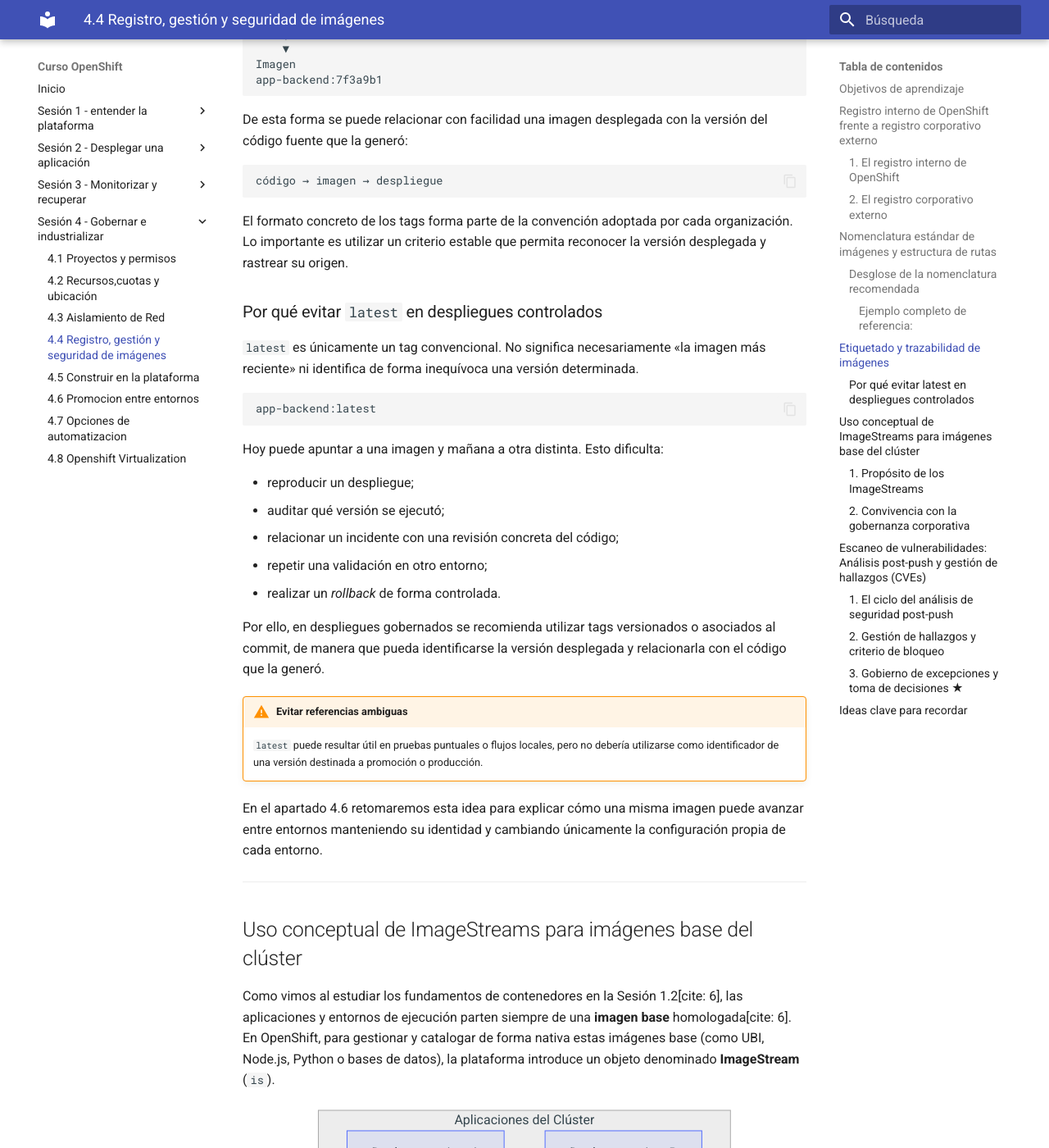
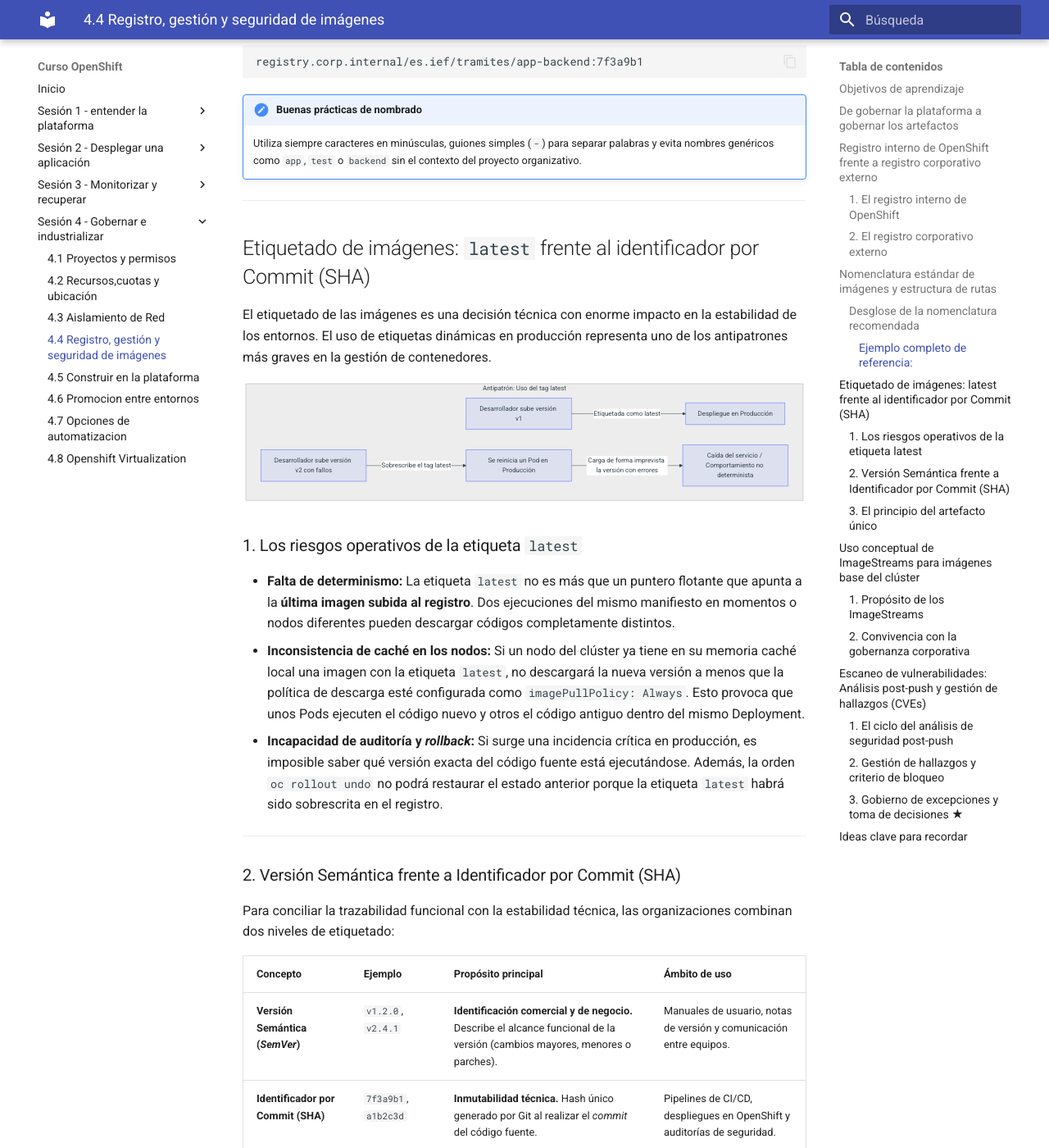
Before and after one commit to ieftraining/curso-openshift, an MkDocs documentation site: the page built from docs/sesion4/4.4 Registro, gestión y seguridad de imágenes.md, in a window 1280 px wide and 1400 px high, scrolled down 3653 px. Shown: the whole window at 82% size. Built offline with MkDocs 1.6.1 and Material for MkDocs 9.7.7, drawn with Linux system fonts in a browser that asks for light colours; some of the changed text lies outside the part shown.

Commit message:
Add files via upload

````diff
--- a/docs/sesion4/4.4 Registro, gestión y seguridad de imágenes.md
+++ b/docs/sesion4/4.4 Registro, gestión y seguridad de imágenes.md
@@ -6,9 +6,25 @@
 
 - Comprender la diferencia operativa entre el registro interno de OpenShift y un registro corporativo o público externo.
 - Diseñar y aplicar una nomenclatura estándar de imágenes basada en el equipo, el proyecto y el servicio en un único formato unificado.
-- Comprender cómo los tags permiten identificar versiones y cómo el SHA del commit facilita la trazabilidad entre código, imagen y despliegue.
+- Justificar técnicamente por qué el etiquetado por commit (SHA de Git) es un requisito indispensable en producción frente al uso del tag dinámico `latest`.
 - Entender el papel de los **ImageStreams** como abstracción nativa de OpenShift para gestionar imágenes base del clúster (conectando con los fundamentos de contenedores) y su convivencia con registros corporativos externos.
 - Conocer el ciclo de vida del escaneo de vulnerabilidades post-push, analizando la gestión de hallazgos (CVEs) y el reparto de responsabilidades organizativas ante bloqueos de seguridad.
+
+---
+
+## De gobernar la plataforma a gobernar los artefactos
+
+En los apartados anteriores hemos visto cómo una organización puede gobernar una plataforma compartida: quién puede realizar determinadas acciones, cuántos recursos puede consumir cada proyecto y qué comunicaciones de red se permiten.
+
+Esa gobernanza también debe extenderse a los artefactos que se ejecutan en el clúster. Antes de desplegar una aplicación conviene poder responder preguntas como estas:
+
+- ¿Dónde se almacena su imagen?
+- ¿Qué versión concreta se está utilizando?
+- ¿De qué revisión del código procede?
+- ¿Ha sido analizada antes de llegar a un entorno sensible?
+- ¿Quién puede autorizar una excepción si aparece una vulnerabilidad?
+
+De este modo, el apartado 4.4 completa la visión de gobierno desarrollada en los apartados anteriores y actúa como transición hacia la industrialización del ciclo de vida de las aplicaciones que abordaremos a continuación.
 
 ---
 
@@ -29,14 +45,11 @@
 
 ### 1. El registro interno de OpenShift
 
-OpenShift incorpora un registro de imágenes integrado en la plataforma, gestionado mediante el **Image Registry Operator**. Este registro puede utilizarse para almacenar las imágenes generadas y utilizadas dentro del clúster.
+OpenShift incluye de serie un registro de contenedores integrado y highly optimizado dentro del propio clúster (`image-registry.openshift-image-registry.svc`).
 
-Entre sus posibles usos se encuentran:
-
-- almacenar imágenes generadas por procesos de construcción ejecutados en el clúster;
-- compartir imágenes entre proyectos cuando la política de permisos lo permite;
-- integrarse con recursos propios de OpenShift, como los ImageStreams;
-- mantener el ciclo de construcción y despliegue dentro de la plataforma.
+- **Propósito principal:** Alojar las imágenes base del sistema aprovisionadas por la plataforma (como los entornos de ejecución para S2I, controladores internos o bases de datos auxiliares) y servir de almacenamiento temporal para las compilaciones nativas de desarrollo dentro del clúster.
+- **Integración nativa:** Permite a los objetos de OpenShift interactuar de manera transparente mediante punteros internos, resolviendo autenticaciones y permisos mediante cuentas de servicio (`ServiceAccounts`) sin depender de credenciales de registros externos.
+- **Alcance local:** Resuelve con agilidad las necesidades de compilación interna, pero su ámbito se limita al clúster donde reside.
 
 ### 2. El registro corporativo externo
 
@@ -81,57 +94,47 @@
 
 ---
 
-## Etiquetado y trazabilidad de imágenes
+## Etiquetado de imágenes: `latest` frente al identificador por Commit (SHA)
 
-Un **tag** es una etiqueta empleada para identificar una versión de una imagen dentro de un repositorio:
+El etiquetado de las imágenes es una decisión técnica con enorme impacto en la estabilidad de los entornos. El uso de etiquetas dinámicas en producción representa uno de los antipatrones más graves en la gestión de contenedores.
 
-```text
-app-backend:v1
-app-backend:1.4.0
-app-backend:7f3a9b1
+```mermaid
+flowchart TD
+    subgraph Antipatrón: Uso del tag latest
+        A[Desarrollador sube versión v1] -->|Etiquetada como latest| B[Despliegue en Producción]
+        C[Desarrollador sube versión v2 con fallos] -->|Sobrescribe el tag latest| D[Se reinicia un Pod en Producción]
+        D -->|Carga de forma imprevista la versión con errores| E[Caída del servicio / Comportamiento no determinista]
+    end
 ```
 
-En procesos automatizados es habitual utilizar como tag el identificador corto del commit de Git con el que se construyó la imagen:
+### 1. Los riesgos operativos de la etiqueta `latest`
 
-```text
-Commit Git
-7f3a9b1
-    │
-    ▼
-Imagen
-app-backend:7f3a9b1
+- **Falta de determinismo:** La etiqueta `latest` no es más que un puntero flotante que apunta a la **última imagen subida al registro**. Dos ejecuciones del mismo manifiesto en momentos o nodos diferentes pueden descargar códigos completamente distintos.
+- **Inconsistencia de caché en los nodos:** Si un nodo del clúster ya tiene en su memoria caché local una imagen con la etiqueta `latest`, no descargará la nueva versión a menos que la política de descarga esté configurada como `imagePullPolicy: Always`. Esto provoca que unos Pods ejecuten el código nuevo y otros el código antiguo dentro del mismo Deployment.
+- **Incapacidad de auditoría y *rollback*:** Si surge una incidencia crítica en producción, es imposible saber qué versión exacta del código fuente está ejecutándose. Además, la orden `oc rollout undo` no podrá restaurar el estado anterior porque la etiqueta `latest` habrá sido sobrescrita en el registro.
+
+---
+
+### 2. Versión Semántica frente a Identificador por Commit (SHA)
+
+Para conciliar la trazabilidad funcional con la estabilidad técnica, las organizaciones combinan dos niveles de etiquetado:
+
+| Concepto | Ejemplo | Propósito principal | Ámbito de uso |
+| :--- | :--- | :--- | :--- |
+| **Versión Semántica (*SemVer*)** | `v1.2.0`, `v2.4.1` | **Identificación comercial y de negocio.** Describe el alcance funcional de la versión (cambios mayores, menores o parches). | Manuales de usuario, notas de versión y comunicación entre equipos. |
+| **Identificador por Commit (SHA)** | `7f3a9b1`, `a1b2c3d` | **Inmutabilidad técnica.** Hash único generado por Git al realizar el *commit* del código fuente. | Pipelines de CI/CD, despliegues en OpenShift y auditorías de seguridad. |
+
+```mermaid
+flowchart LR
+    subgraph Trazabilidad Completa
+        A[Código Fuente Git<br>Commit: 7f3a9b1] -->|1. Pipeline compila e identifica| B[Imagen en Registro<br>app-backend:7f3a9b1]
+        B -->|2. Despliegue explícito| C[OpenShift Deployment<br>image: .../app-backend:7f3a9b1]
+    end
 ```
 
-De esta forma se puede relacionar con facilidad una imagen desplegada con la versión del código fuente que la generó:
+### 3. El principio del artefacto único
 
-```text
-código → imagen → despliegue
-```
-
-El formato concreto de los tags forma parte de la convención adoptada por cada organización. Lo importante es utilizar un criterio estable que permita reconocer la versión desplegada y rastrear su origen.
-
-### Por qué evitar `latest` en despliegues controlados
-
-`latest` es únicamente un tag convencional. No significa necesariamente «la imagen más reciente» ni identifica de forma inequívoca una versión determinada.
-
-```text
-app-backend:latest
-```
-
-Hoy puede apuntar a una imagen y mañana a otra distinta. Esto dificulta:
-
-- reproducir un despliegue;
-- auditar qué versión se ejecutó;
-- relacionar un incidente con una revisión concreta del código;
-- repetir una validación en otro entorno;
-- realizar un *rollback* de forma controlada.
-
-Por ello, en despliegues gobernados se recomienda utilizar tags versionados o asociados al commit, de manera que pueda identificarse la versión desplegada y relacionarla con el código que la generó.
-
-!!! warning "Evitar referencias ambiguas"
-    `latest` puede resultar útil en pruebas puntuales o flujos locales, pero no debería utilizarse como identificador de una versión destinada a promoción o producción.
-
-En el apartado 4.6 retomaremos esta idea para explicar cómo una misma imagen puede avanzar entre entornos manteniendo su identidad y cambiando únicamente la configuración propia de cada entorno.
+En un flujo industrializado, la imagen se construye **una sola vez** etiquetada con el hash del commit (`7f3a9b1`). Ese mismo artefacto inmutable es el que se promociona y despliega secuencialmente en Desarrollo, Preproducción y Producción sin volver a compilar el código.
 
 ---
 
@@ -217,8 +220,14 @@
 !!! tip "Resumen"
     - El **registro interno de OpenShift** atiende necesidades locales del clúster e imágenes base, mientras que el **registro corporativo externo (Nexus/Quay)** centraliza la gobernanza y la promoción de imágenes entre clústeres (Dev, Pre, Pro).
     - La **nomenclatura estándar** debe estructurarse jerárquicamente: `Dominio / Equipo-Proyecto / Servicio : Tag`.
-    - `latest` no identifica una versión concreta y dificulta la reproducibilidad, la auditoría y los *rollbacks*.
-    - Etiquetar una imagen con el **SHA del commit de Git** facilita la trazabilidad entre el código, la imagen construida y el despliegue.
+    - **Prohibido usar `latest` en producción**: destruye el determinismo, rompe la caché de los nodos y deshabilita la capacidad de auditar o realizar *rollbacks*.
+    - Las imágenes de producción deben etiquetarse siempre con el **identificador de commit de Git (SHA)** para garantizar la inmutabilidad del artefacto.
     - Los **ImageStreams** conectan con los fundamentos vistos en la Sesión 1.2[cite: 6], actuando como abstracciones nativas para catalogar imágenes base; para las aplicaciones de negocio gestionadas por pipelines externos es habitual apuntar directamente a la URL del registro corporativo.
     - El **escaneo de vulnerabilidades (CVEs)** analiza las capas post-push y frena de forma automática artefactos inseguros.
     - La autorización de **excepciones de seguridad ★** ante bloqueos de despliegue es responsabilidad exclusiva del equipo de Seguridad y Arquitectura, nunca de los equipos de desarrollo.
+
+---
+
+Hasta ahora hemos visto distintas dimensiones del gobierno de una plataforma OpenShift compartida. En este apartado hemos añadido una más: **el control sobre los artefactos que permitimos ejecutar**, dónde se almacenan, cómo los identificamos y qué controles de seguridad aplicamos sobre ellos.
+
+Una vez establecido qué esperamos de una imagen gobernada y trazable, el siguiente paso es preguntarnos **cómo generarla de forma automatizada y reproducible**. Ese será el objetivo del siguiente apartado.
````
